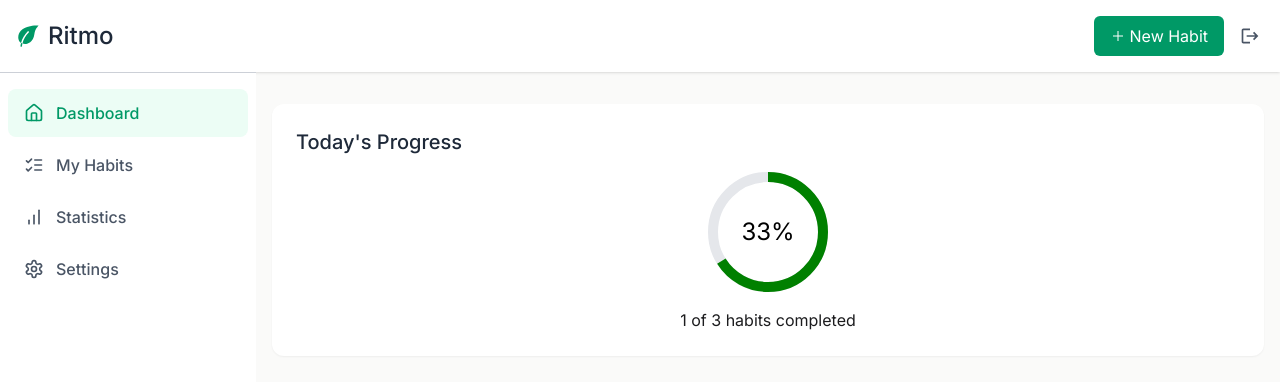
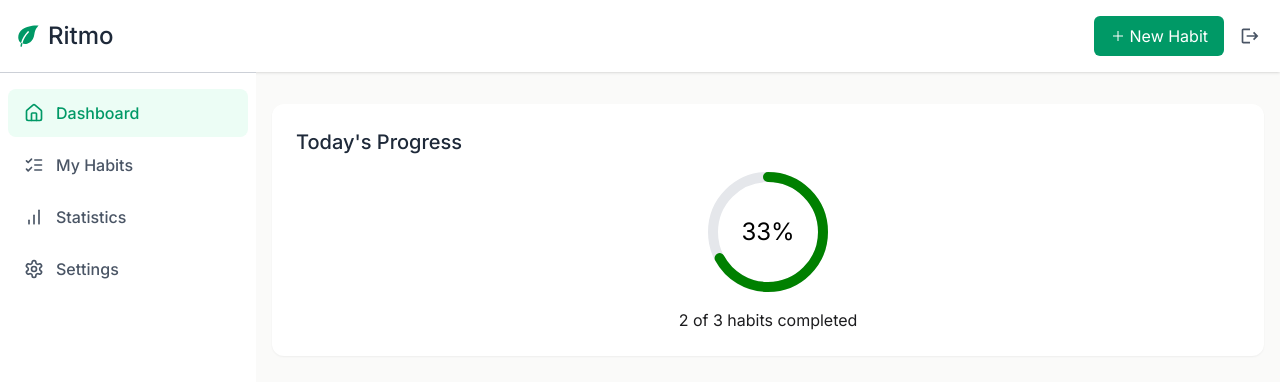
Before and after one commit to Sygris/ritmo, a Next.js app: page /dashboard in a window 1280 px wide. Shown: the top 382 px of the page. Built offline with nearby package versions, Linux system fonts and the light colour scheme.

Commit message:
If habit is completed checked icon will be green

```diff
--- a/src/app/dashboard/page.tsx
+++ b/src/app/dashboard/page.tsx
@@ -36,8 +36,8 @@ export default function Home() {
           </CardTitle>
         </CardHeader>
         <CardContent className="flex flex-col gap-4 items-center justify-center">
-          <ProgressBar radius={60} stroke={10} percentage={66} />
-          <p>1 of 3 habits completed</p>
+          <ProgressBar radius={60} stroke={10} percentage={67} />
+          <p>2 of 3 habits completed</p>
         </CardContent>
       </Card>
       <div className="mt-8">
--- a/src/app/ui/HabitCard.tsx
+++ b/src/app/ui/HabitCard.tsx
@@ -41,13 +41,15 @@ export default function HabitCard(props: HabitCardProps) {
                 setIsHabitComplete(!isHabitComplete);
               }}
               icon={isHabitComplete ? FiCheckCircle : FiCircle}
+              className={isHabitComplete ? "text-emerald-600" : ""}
             />
           </button>
         </div>
         <CardDescription className="mt-1 space-y-2">
           <p>{props.description}</p>
-          <p className="text-[12px] text-gray-400
-          ">{props.frequency}</p>
+          <p className="text-[12px] text-gray-400">
+            {props.frequency}
+          </p>
         </CardDescription>
       </CardHeader>
       <CardContent className="flex items-start mt-4">
--- a/src/app/ui/ProgressBar.tsx
+++ b/src/app/ui/ProgressBar.tsx
@@ -4,22 +4,21 @@ type ProgressBarProps = {
   percentage: number
 }
 
-export default function ProgressBar({radius, stroke, percentage} : ProgressBarProps)  {
+export default function ProgressBar({ radius, stroke, percentage }: ProgressBarProps) {
   const circumference = 2 * Math.PI * (radius - stroke / 2);
   const strokeLength = (percentage / 100) * circumference;
 
   return (
-    <>
     <svg width={120} height={120} viewBox="0 0 120 120">
       <circle cx="50%" cy="50%" r={radius - stroke / 2} fill="transparent" stroke="#e5e7eb" strokeWidth={stroke} />
       <circle
         cx="50%" cy="50%" r={radius - stroke / 2}
         fill="transparent" stroke="green" strokeWidth={stroke}
         strokeDasharray={`${strokeLength}, ${circumference}`}
+        strokeLinecap="round"
         transform="rotate(-90, 60, 60)"
       />
       <text x="50%" y="57%" textAnchor="middle" fontSize={24}>33%</text>
     </svg>
-    </>
   )
 }
```
Lines whose indentation alone changed are shown as unchanged.
